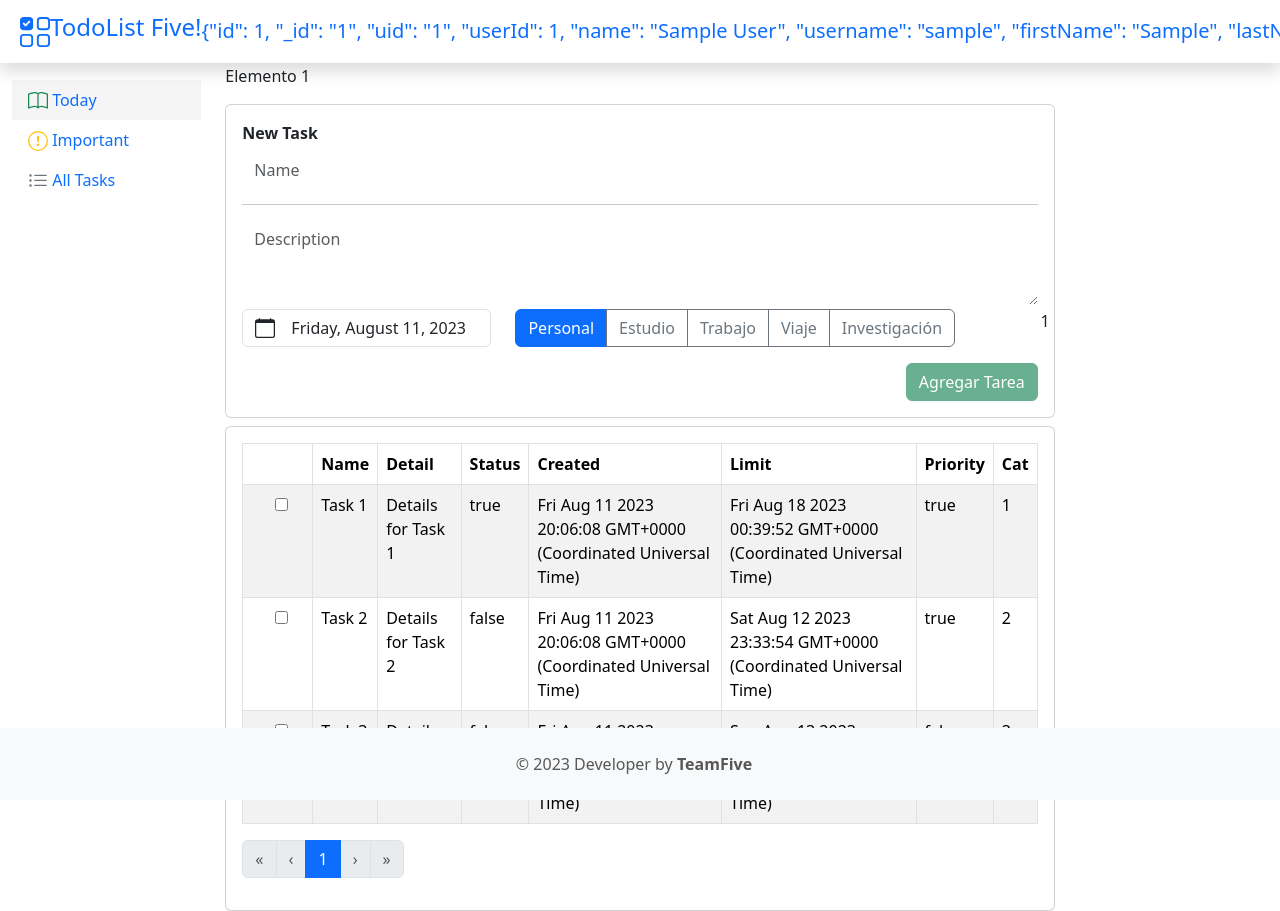
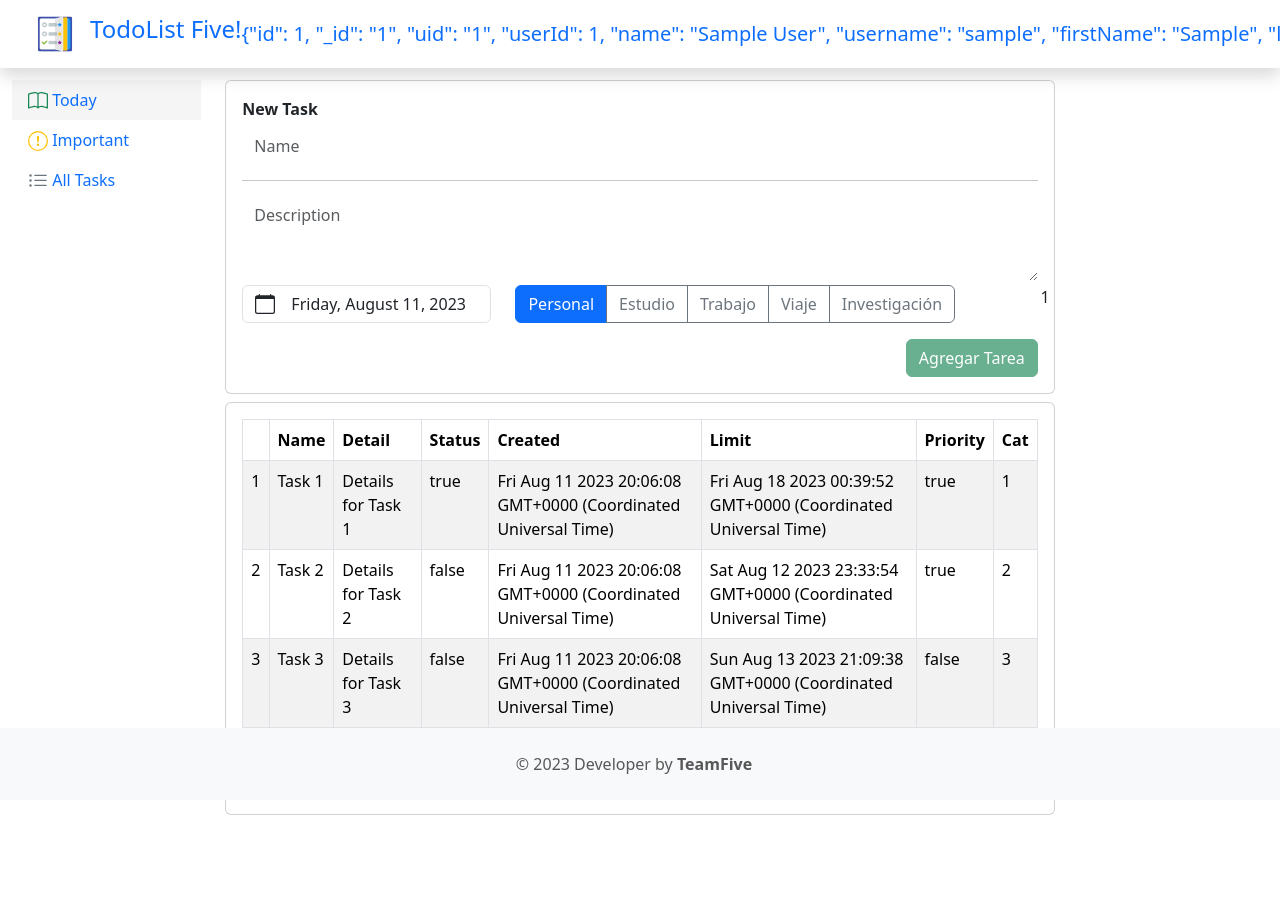
Before and after one commit to aparrab90/todolistEmpresarial, a Vue app: page /user in a window 1280 px wide. After the commit the page ends 815 px from the top, so only its background shows below. Built offline with nearby package versions, Linux system fonts and the light colour scheme; sample sign-in values are in the browser's storage.

Commit message:
add NewComponent TaskList

```diff
--- a/src/components/TaskForm.vue
+++ b/src/components/TaskForm.vue
@@ -29,7 +29,7 @@
             <b-col cols="4" class="text-start">
               <b-form-group id="limitTaskGroup">
                 <b-form-datepicker v-model="selectedLimitDate" @input="updateSelectedDate" :min="currentDate" required
-                  placeholder="Limit Task"   class="small-datepicker"/>
+                  placeholder="Limit Task" class="small-datepicker" />
               </b-form-group>
             </b-col>
             <b-col>
@@ -48,31 +48,17 @@
             {{ selectedGroup }}
 
             <b-col class="text-end">
-              <b-button type="submit" variant="success"
-               :disabled="isButtonDisabled">Agregar Tarea</b-button>
+              <b-button type="submit" variant="success" :disabled="isButtonDisabled">Agregar Tarea</b-button>
             </b-col>
           </b-row>
         </div>
       </b-form>
     </b-card>
+    <b-card class="mt-2">
+      <!-- <TaskList :tasks="dataTask" :fields="fields" :perPage="perPage" :currentPage="currentPage" /> -->
+      <TaskList :tasks="tasks" :fields="fields" :perPage="perPage" :currentPage="currentPage" />
 
 
-    <b-card class="mt-2">
-
-      <b-table :items="displayedTasks" :fields="fields" striped bordered responsive head-variant="light"
-        class="table table-sm">
-        <!-- Utiliza las clases de tamaño de texto directamente en las celdas -->
-        <template #cell(idTask)="data">
-          <b-form-checkbox v-model="data.value" variant="primary"
-            class="form-check form-check-inline rounded-circle"></b-form-checkbox>
-        </template>
-        <template #cell(name)="data">
-          <span class="text-muted">{{ data.value }}</span>
-        </template>
-        <!-- Resto de las columnas -->
-      </b-table>
-      <b-pagination v-model="currentPage" :total-rows="tasks.length" :per-page="perPage"
-        aria-controls="my-table"></b-pagination>
     </b-card>
 
   </div>
@@ -82,16 +68,20 @@
 // import { addTask, getTasks } from '@/services/api';
 import { addTask } from '@/services/api';
 import { getAuthData } from '@/services/auth'; // Ajusta la ruta a tu ubicación
+import TaskList from './TaskList.vue'; // Ajusta la ruta a tu ubicación
 import moment from 'moment';
 
 export default {
+  components: {
+    TaskList,
+  },
   data() {
     return {
 
       idUser: '',
+      currentPage: 1,
       tasks: [],
       dataTask: [],
-      currentPage: 1,
       perPage: 4, // Número de tareas por página
       fields: [
         { key: 'idTask', label: '' },
@@ -124,12 +114,11 @@ export default {
       // Crear una copia ordenada de las tareas sin modificar el array original
       return [...this.tasks].sort((a) => (a.statusTask ? -1 : 1));
     },
-    displayedTasks() {
-      // Calcular las tareas a mostrar en la página actual
-      const startIndex = (this.currentPage - 1) * this.perPage;
-      const endIndex = startIndex + this.perPage;
-      return this.sortedTasks.slice(startIndex, endIndex);
-    },
+    // displayedTasks() {
+    //   const startIndex = (this.currentPage - 1) * this.perPage;
+    //   const endIndex = startIndex + this.perPage;
+    //   return this.sortedTasks.slice(startIndex, endIndex);
+    // },
     getUser() {
       const authData = getAuthData();
       return authData.idUser;
@@ -142,6 +131,7 @@ export default {
       // Evaluar si los campos están vacíos
       return this.taskName === '' || this.taskDescription === '';
     },
+
   },
   methods: {
     async addTask() {
@@ -224,7 +214,9 @@ export default {
   border: none;
   box-shadow: none;
 }
+
 .small-datepicker .datepicker-dropdown {
-  font-size: 0.8rem; /* Ajusta el tamaño de fuente según tus necesidades */
+  font-size: 0.8rem;
+  /* Ajusta el tamaño de fuente según tus necesidades */
 }
 </style>
--- /dev/null
+++ b/src/components/TaskList.vue
@@ -0,0 +1,35 @@
+<template>
+    <div>
+        <b-table :items="tasks" :fields="fields" striped bordered responsive head-variant="light" class="table table-sm">
+            <!-- ... Resto de las columnas ... -->
+        </b-table>
+        <b-pagination v-model="internalPage" :total-rows="tasks.length" :per-page="perPage"
+            aria-controls="my-table"></b-pagination>
+    </div>
+</template>
+
+<script>
+export default {
+    name: 'TaskList',
+    props: {
+        tasks: Array,
+        fields: Array,
+        perPage: Number,
+        currentPage: Number,
+    },
+    data() {
+        return {
+            internalPage: this.currentPage,
+        };
+    },
+    watch: {
+        internalPage(newPage) {
+            this.$emit('update:currentPage', newPage);
+        },
+    },
+};
+</script>
+
+<style scoped>
+/* Estilos específicos de TaskListTable.vue */
+</style>
--- a/src/views/UserDashboard.vue
+++ b/src/views/UserDashboard.vue
@@ -9,7 +9,6 @@
 
         <div class="col-lg-8">
           <div v-show="activeNavItem === 'Today'">
-            Elemento 1
             <TaskForm />
           </div>
           <div v-show="activeNavItem === 'Important'">
--- a/src/views/general/HeaderView.vue
+++ b/src/views/general/HeaderView.vue
@@ -4,19 +4,20 @@
             <b-navbar-brand class="d-flex align-items-center justify-content-between w-100 text-primary ">
                 <div style="margin-left: 20px !important;">
                     <a href="/">
-                        <!-- <img src="../../assets/logoTodoList.png" width="70" alt="Logo" class="" />0 -->
-                        <svg xmlns="http://www.w3.org/2000/svg" width="30" height="30" fill="currentColor"
+                        <img src="../../assets/logoTodoList2.png" width="70" alt="Logo" class="" />
+                        <!-- <svg xmlns="http://www.w3.org/2000/svg" width="30" height="30" fill="currentColor"
                             class="bi bi-ui-checks-grid" viewBox="0 0 16 16">
                             <path
                                 d="M2 10h3a1 1 0 0 1 1 1v3a1 1 0 0 1-1 1H2a1 1 0 0 1-1-1v-3a1 1 0 0 1 1-1zm9-9h3a1 1 0 0 1 1 1v3a1 1 0 0 1-1 1h-3a1 1 0 0 1-1-1V2a1 1 0 0 1 1-1zm0 9a1 1 0 0 0-1 1v3a1 1 0 0 0 1 1h3a1 1 0 0 0 1-1v-3a1 1 0 0 0-1-1h-3zm0-10a2 2 0 0 0-2 2v3a2 2 0 0 0 2 2h3a2 2 0 0 0 2-2V2a2 2 0 0 0-2-2h-3zM2 9a2 2 0 0 0-2 2v3a2 2 0 0 0 2 2h3a2 2 0 0 0 2-2v-3a2 2 0 0 0-2-2H2zm7 2a2 2 0 0 1 2-2h3a2 2 0 0 1 2 2v3a2 2 0 0 1-2 2h-3a2 2 0 0 1-2-2v-3zM0 2a2 2 0 0 1 2-2h3a2 2 0 0 1 2 2v3a2 2 0 0 1-2 2H2a2 2 0 0 1-2-2V2zm5.354.854a.5.5 0 1 0-.708-.708L3 3.793l-.646-.647a.5.5 0 1 0-.708.708l1 1a.5.5 0 0 0 .708 0l2-2z" />
-                        </svg>
+                        </svg> -->
                     </a>
                 </div>
 
                 <h4 class="text-center mx-auto">TodoList Five!</h4>
 
-                <span v-if="isAuthenticated">{{ idUser }} Hi, {{ nameUser }}</span>
+                <span v-if="isAuthenticated">{{ idUser }} Welcome, {{ nameUser }}</span>
                 <span v-else></span>
+
             </b-navbar-brand>
         </b-navbar>
     </div>
```
